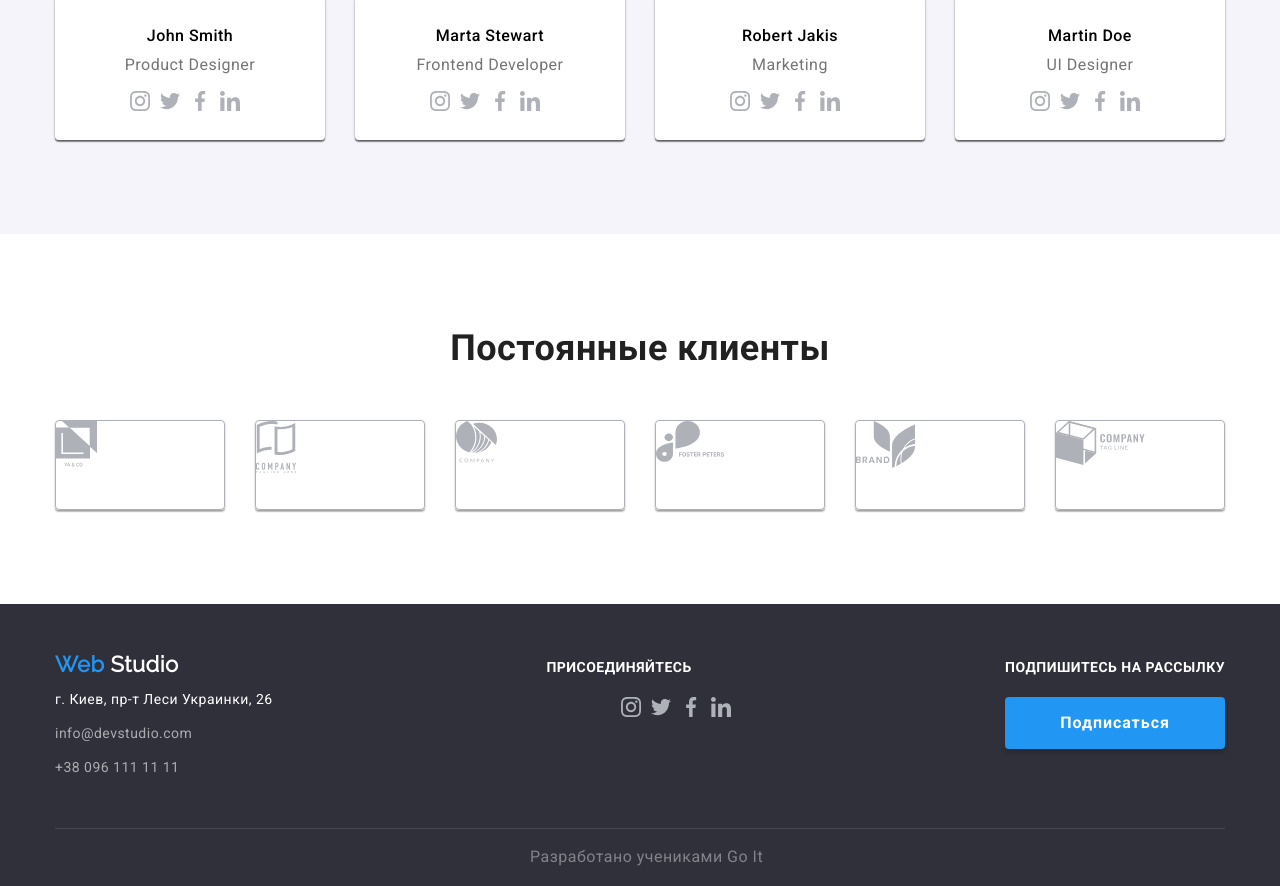
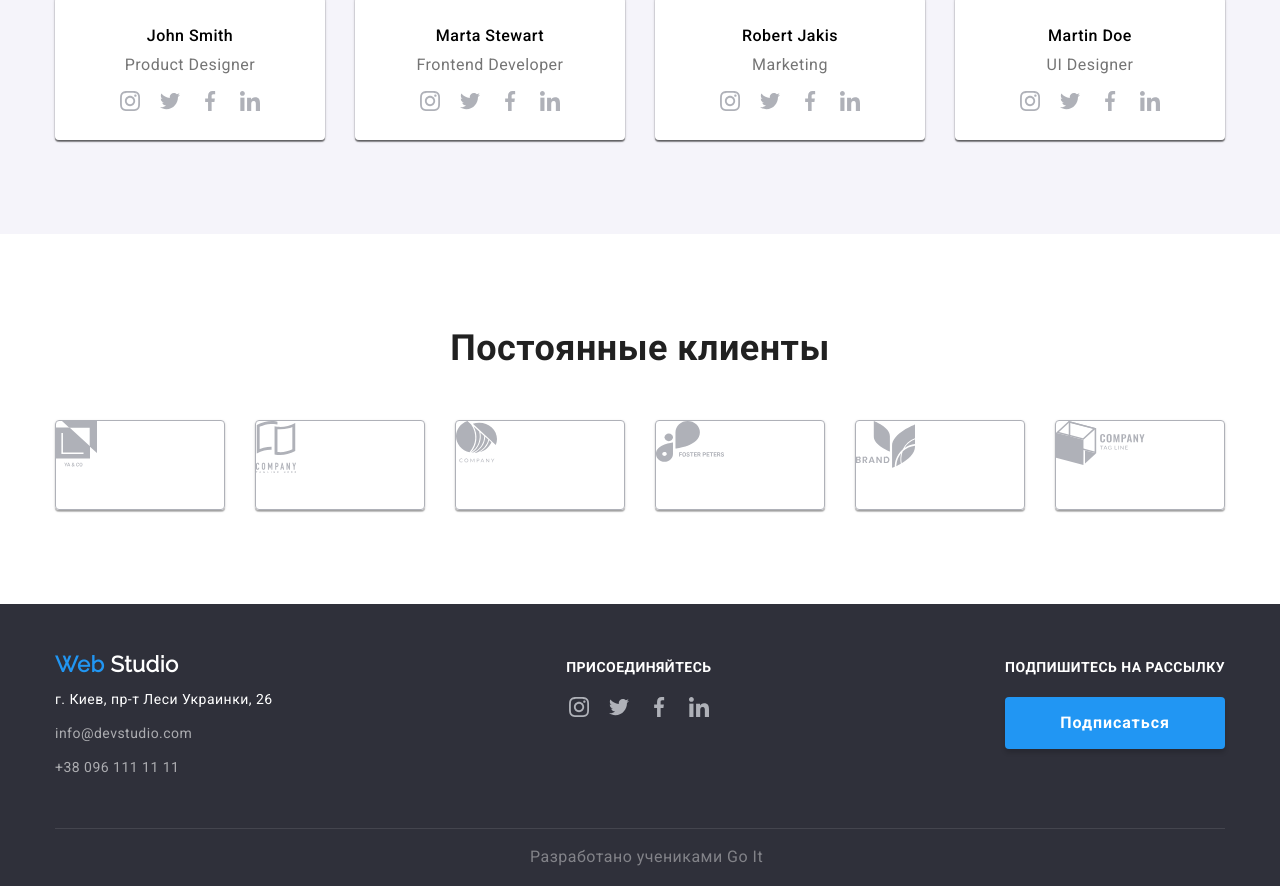
Before and after one commit to andrew65215584/goit-markup-hw-03, a plain HTML site: page index.html in a window 1280 px wide. Shown: the part 2256-3142 px from the top of the page. Drawn offline with nearby package versions, Linux system fonts and the light colour scheme.

Commit message:
выровнял социал кнопки

```diff
--- a/css/styles.css
+++ b/css/styles.css
@@ -347,8 +347,8 @@ margin: 0px;
 
 .call-to-action-list-flex{
     display: flex;
-    margin-left: 75px;
 
+    justify-content: center;
 
 
 }
@@ -364,10 +364,14 @@ margin: 0px;
 
 .social-link-li{
 
-  margin-right: 10px;
+  margin-right: 20px;
+
 }
+
+
 .social-link-li:nth-child(4n){
   margin-right: 0px;
+
 }
 
 .social-links:hover,
```
